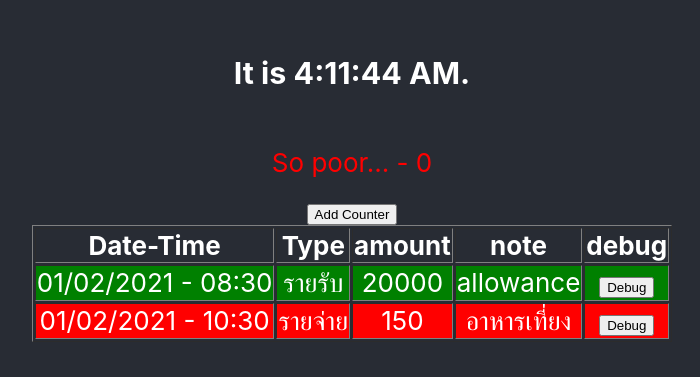
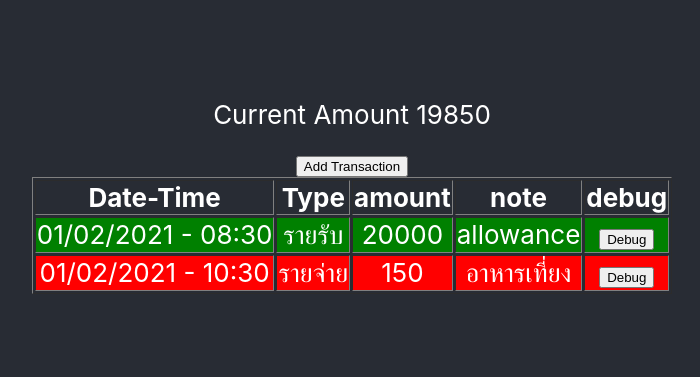
Before and after one commit to WasinTh/tutorial-react, a React (Create React App) app: page / in a window 1280 px wide. Shown: the part 217-594 px from the top of the page, without its empty margins (288-988 px from the left). Built offline with nearby package versions, Linux system fonts and the light colour scheme.

Commit message:
Add Transaction Button

```diff
--- a/src/App.js
+++ b/src/App.js
@@ -1,32 +1,49 @@
-import { useState } from 'react';
+import { useState, useEffect } from 'react';
 import './App.css';
 import TransactionList from "./components/TransactionList";
 import Clock from "./components/Clock";
 
 
 function App() {
-  const transactionData = [
+  const [amount, setAmount] = useState(0);
+  const [transactionData, setTransactionData] = useState([
     { id: 1, created: "01/02/2021 - 08:30", type: "รายรับ", amount: 20000, note: "allowance" },
-    { id: 2, created: "01/02/2021 - 10:30", type: "รายจ่าย", amount: 150, note: "อาหารเที่ยง" },
-  ]
+    { id: 2, created: "01/02/2021 - 10:30", type: "รายจ่าย", amount: 150, note: "อาหารเที่ยง" }
+  ]);
 
-  const currentAmount = transactionData.reduce((sum, transaction) => sum += transaction.amount, 0);
-  const richGreeting = amount => <p style={{ 'color': 'green' }}>Wow you're so rich - {amount}</p>
-  const poorGreeting = amount => <p style={{ 'color': 'red' }}>So poor... - {amount}</p>
+  const generateTransaction = () => {
+    return {
+      id: transactionData.length,
+      created: new Date().toLocaleString(),
+      type: ['รายรับ', 'รายจ่าย'][Math.floor(Math.random() * 2)],
+      amount: Math.floor(Math.floor(Math.random() * 1000) + 1),
+      note: '',
+    }
+  }
 
-  const [counter, setCounter] = useState(0);
-  const counterClicked = () => {
-    console.log(`Clicked - ${counter}`);
-    setCounter(counter + 1);
+  useEffect(() => {
+    setAmount(
+      transactionData.reduce((sum, transaction) => {
+        if (transaction.type === "รายรับ")
+          return sum + transaction.amount;
+        else
+          return sum - transaction.amount;
+      }, 0)
+    )
+  }, [transactionData])
+
+  const addTransaction = () => {
+    setTransactionData([
+      ...transactionData,
+      generateTransaction()
+    ])
   }
 
   return (
     <div className="App">
       <header className="App-header">
-        <Clock/>
-        {counter >= 3 && richGreeting(counter)}
-        {counter < 3 && poorGreeting(counter)}
-        <button onClick={counterClicked}>Add Counter</button>
+        <p>Current Amount {amount} </p>
+        <button onClick={addTransaction}>Add Transaction</button>
         <TransactionList data={transactionData} />
       </header>
     </div>
```
